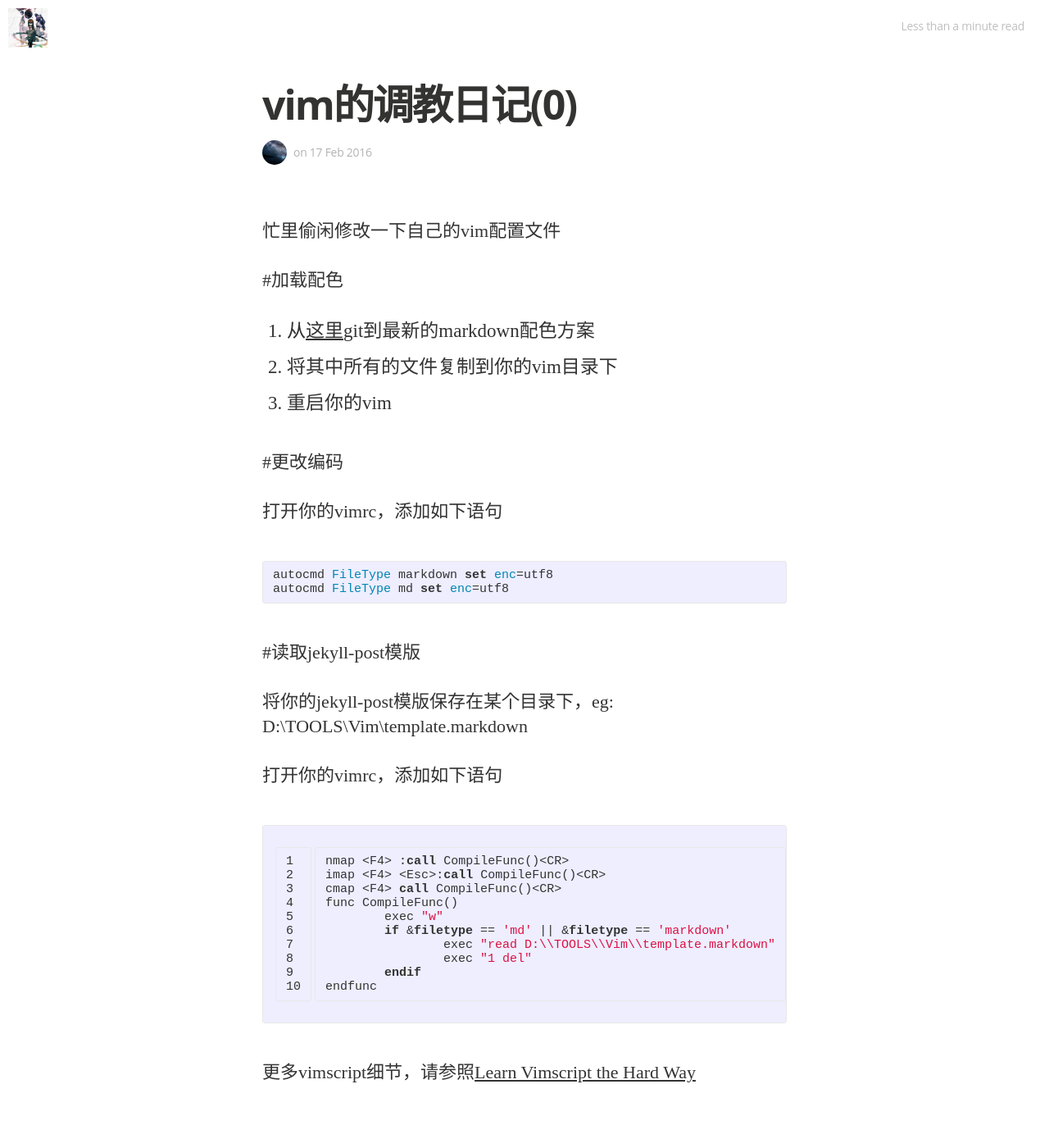
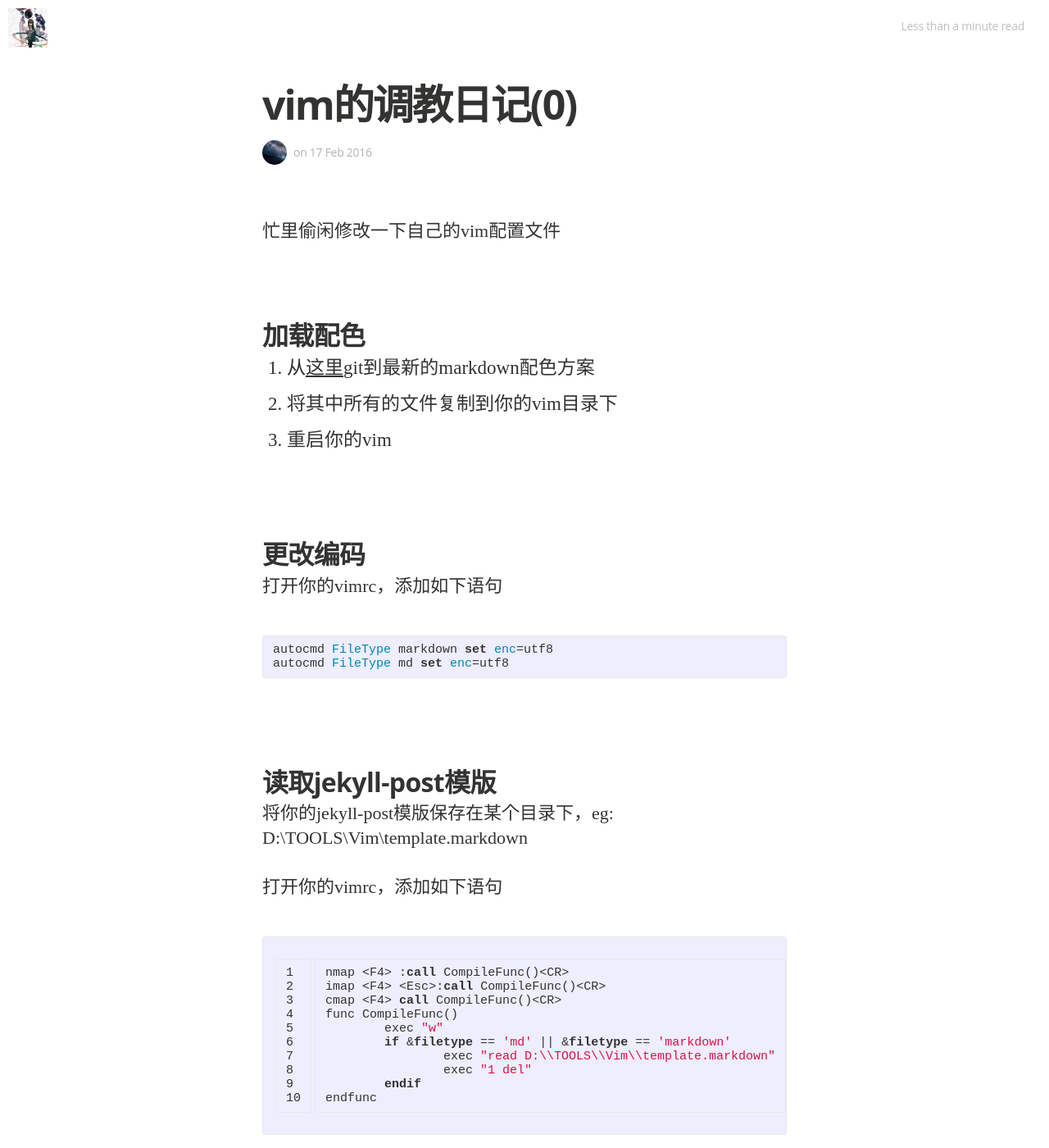
Before and after one commit to xwind/xwind.github.io, a Jekyll site: the page built from _posts/2016-02-17-vim-training-0.markdown, in a window 1280 px wide and 1400 px high. Shown: the whole window at 82% size. Built offline with Jekyll 4.4.1, drawn with Linux system fonts in a browser that asks for light colours; nearby versions of some CDN libraries; some web fonts are replaced; comment, search, counter and statistics services are not loaded.

Commit message:
jekyll install

```diff
--- a/_posts/2016-02-17-vim-training-0.markdown
+++ b/_posts/2016-02-17-vim-training-0.markdown
@@ -9,13 +9,13 @@ comments: true
 ---
 忙里偷闲修改一下自己的vim配置文件
 
-\#加载配色
+# 加载配色
 
 1. 从[这里](https://github.com/plasticboy/vim-markdown)git到最新的markdown配色方案
 2. 将其中所有的文件复制到你的vim目录下
 3. 重启你的vim
 
-#更改编码
+# 更改编码
 
 打开你的vimrc，添加如下语句
 
@@ -24,7 +24,7 @@ autocmd FileType markdown set enc=utf8
 autocmd FileType md set enc=utf8
 {% endhighlight vimscript %}
 
-#读取jekyll-post模版
+# 读取jekyll-post模版
 
 将你的jekyll-post模版保存在某个目录下，eg:
 D:\TOOLS\Vim\template.markdown
--- a/_posts/2016-03-24-jekyll-training-0.markdown
+++ b/_posts/2016-03-24-jekyll-training-0.markdown
@@ -10,7 +10,7 @@ comments: true
 
 把我的经验教训，写在这里希望对大家有启发。
 
-#Ruby和Devkit安装
+# Ruby和Devkit安装
 
 从[这里](http://rubyinstaller.org/downloads/)下载Ruby和对应的Devkit
 
@@ -25,7 +25,7 @@ ruby dk.rb install
 
 _由于win10的问题，请把Devkit/bin添加到系统环境变量中_
 
-#jekyll安装以及其他配置
+# jekyll安装以及其他配置
 
 因为GFW的关系，所以我们首先应该更换gems的源
 {% highlight ruby %}
```
